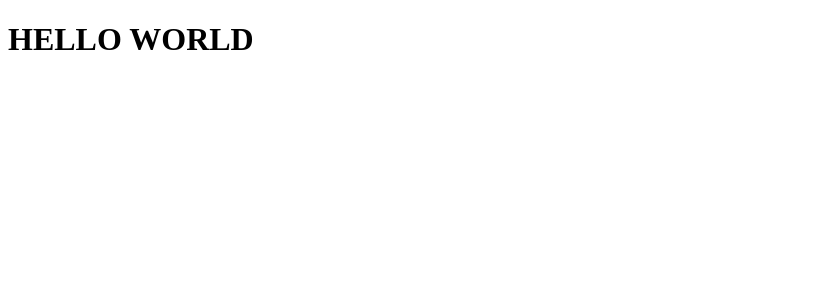
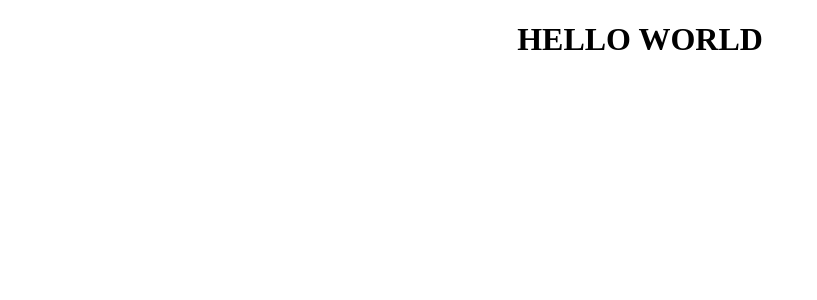
Before and after one commit to geeksesi/pekorkort_ui, a React app: page / in a window 1280 px wide. Shown: the top 300 px of the page, without its empty margins (0-817 px from the left). Built offline with nearby package versions, Linux system fonts and the light colour scheme; the HTML template or start-up script is replaced by a standard one.

Commit message:
fix css loader

```diff
--- a/package.json
+++ b/package.json
@@ -18,8 +18,10 @@
   },
   "dependencies": {
     "antd": "^3.23.4",
+    "css-loader": "^3.2.0",
     "react": "^16.9.0",
-    "react-dom": "^16.9.0"
+    "react-dom": "^16.9.0",
+    "style-loader": "^1.0.0"
   },
   "scripts": {
     "build": "webpack --build"
--- a/src/component/App.css
+++ b/src/component/App.css
@@ -0,0 +1,7 @@
+.App{
+    width: 80%;
+    margin-right: 10%;
+    margin-left: 10%;
+
+    min-height: 500px;
+}
--- a/src/component/App.js
+++ b/src/component/App.js
@@ -1,12 +1,14 @@
 import React from "react";
 import "./App.css";
-console.log("gj")
+import Options from "./Options";
+
+
 export default class App extends React.Component {
 
     render() {
         return (
-            <div className="component-app">
-                <h1>HELLO WORLD</h1>
+            <div className="App">
+                <Options></Options>
             </div>
         );
     }
--- /dev/null
+++ b/src/component/Options.css
@@ -0,0 +1,4 @@
+.Options{
+    margin: auto;
+    text-align: center;
+}
--- /dev/null
+++ b/src/component/Options.js
@@ -0,0 +1,12 @@
+import React from "react";
+import "./Options.css";
+export default class Options extends React.Component {
+
+    render() {
+        return (
+            <div className="Options">
+                <h1>HELLO WORLD</h1>
+            </div>
+        );
+    }
+}
--- a/webpack.config.js
+++ b/webpack.config.js
@@ -23,6 +23,10 @@ module.exports = {
                 use: {
                     loader: 'babel-loader'
                 }
+            },
+            {
+                test: /\.css$/,
+                use: ['style-loader', 'css-loader']
             }
         ]
     },
@@ -30,6 +34,6 @@ module.exports = {
     watch: true,
     watchOptions: {
         ignored: ['public_html/assets/*.js', 'node_modules'],
-        poll: 5000,
+        // poll: 5000,
     },
 };
```
Also changed, not shown: 1 other file (tests, documents, lock files or other folders).
